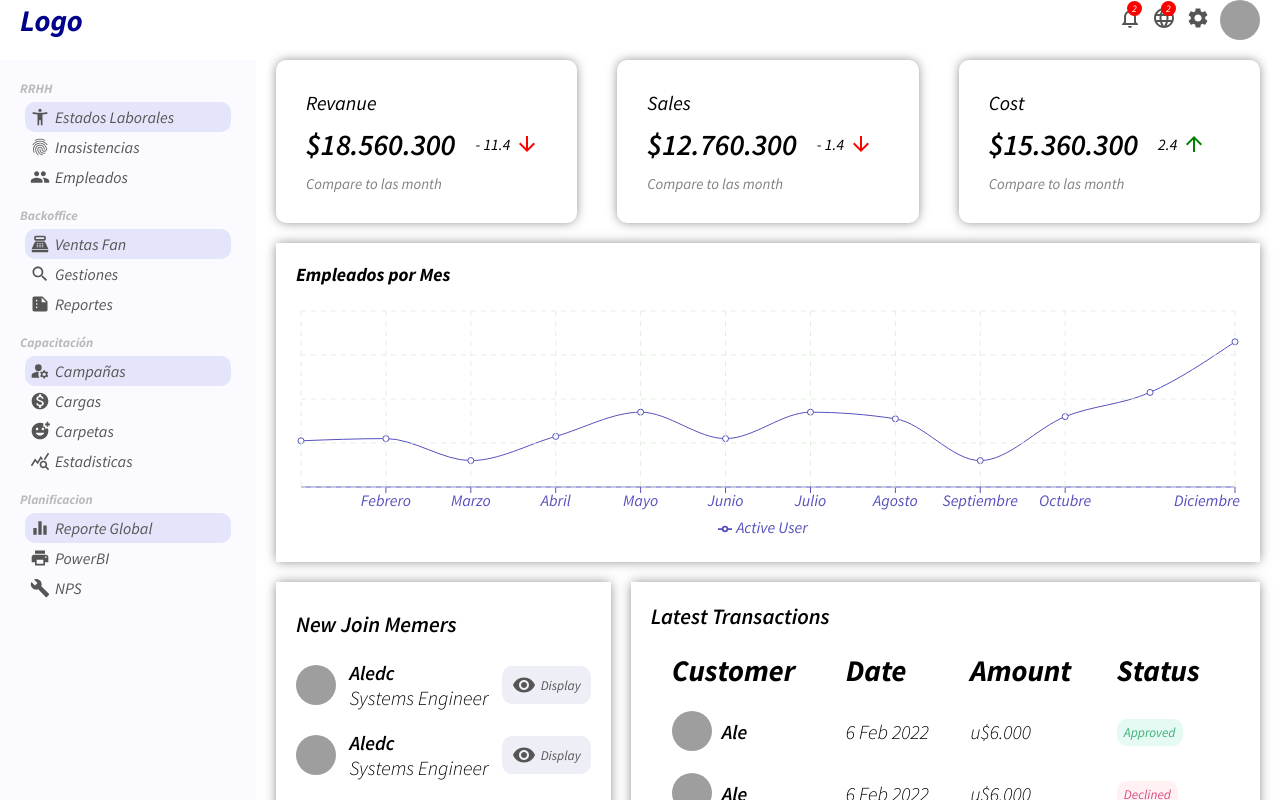
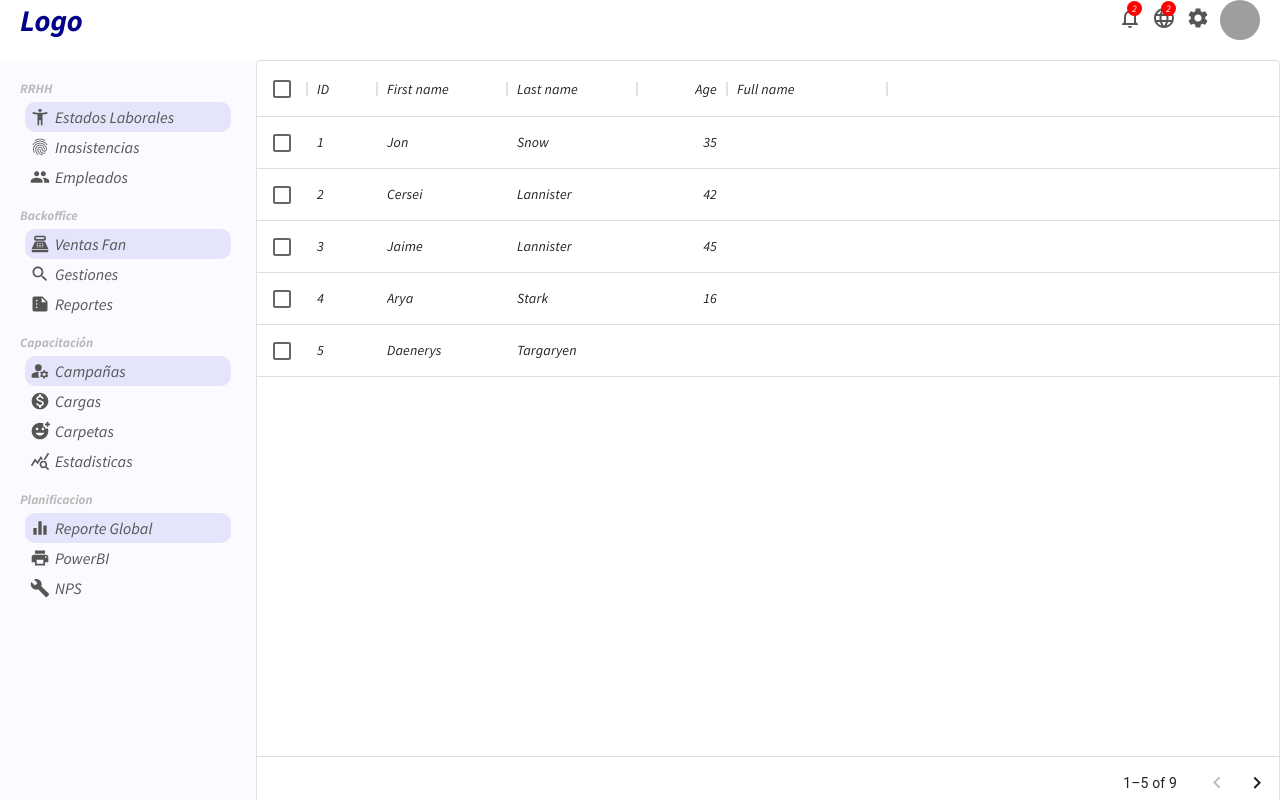
Before and after one commit to aledc7/react_admin_dashboard, a React (Create React App) app: page /users in a window 1280 px wide. Shown: the top 800 px of the page. Built offline with nearby package versions, Linux system fonts and the light colour scheme; grey boxes are pictures that could not be loaded.

Commit message:
Agrego react router y Data Table de Material UI

```diff
--- a/package.json
+++ b/package.json
@@ -7,11 +7,13 @@
     "@emotion/styled": "^11.6.0",
     "@mui/icons-material": "^5.3.1",
     "@mui/material": "^5.4.0",
+    "@mui/x-data-grid": "^5.5.0",
     "@testing-library/jest-dom": "^5.16.2",
     "@testing-library/react": "^12.1.2",
     "@testing-library/user-event": "^13.5.0",
     "react": "^17.0.2",
     "react-dom": "^17.0.2",
+    "react-router-dom": "^6.2.1",
     "react-scripts": "5.0.0",
     "recharts": "^2.1.8",
     "web-vitals": "^2.1.4"
--- a/src/components/App/App.jsx
+++ b/src/components/App/App.jsx
@@ -1,19 +1,31 @@
-import { Topbar }  from "../Topbar/Topbar.jsx";
+import { Topbar } from "../Topbar/Topbar.jsx";
 import { Sidebar } from "../Sidebar/Sidebar.jsx";
 import './app.css';
-import { Home} from '../pages/Home/home.jsx'
+import { Home } from '../pages/Home/home.jsx'
 import Box from '@mui/material/Box';
+
+import {
+  BrowserRouter,
+  Routes,
+  Route
+} from "react-router-dom";
+import { Userlist } from "../pages/UserList/UserList.jsx";
+
 
 function App() {
   return (
-    <Box className="App">
-      <Topbar/>
+    <BrowserRouter className="App">
+      <Topbar />
       <Box className="container">
-        <Sidebar/>
-        <Home/>
+        <Sidebar />
+        <Routes>
+          <Route path='/' element={<Home />}  />
+          <Route path='/users' element={<Userlist />}  />
+        </Routes>
+
       </Box>
 
-    </Box>
+    </BrowserRouter>
   );
 }
 
--- /dev/null
+++ b/src/components/pages/UserList/UserList.jsx
@@ -0,0 +1,54 @@
+import * as React from 'react';
+import { DataGrid } from '@mui/x-data-grid';
+
+import './userlist.css';
+function Userlist() {
+
+    const columns = [
+        { field: 'id', headerName: 'ID', width: 70 },
+        { field: 'firstName', headerName: 'First name', width: 130 },
+        { field: 'lastName', headerName: 'Last name', width: 130 },
+        {
+            field: 'age',
+            headerName: 'Age',
+            type: 'number',
+            width: 90,
+        },
+        {
+            field: 'fullName',
+            headerName: 'Full name',
+            description: 'This column has a value getter and is not sortable.',
+            sortable: false,
+            width: 160,
+        },
+    ];
+
+    const rows = [
+        { id: 1, lastName: 'Snow', firstName: 'Jon', age: 35 },
+        { id: 2, lastName: 'Lannister', firstName: 'Cersei', age: 42 },
+        { id: 3, lastName: 'Lannister', firstName: 'Jaime', age: 45 },
+        { id: 4, lastName: 'Stark', firstName: 'Arya', age: 16 },
+        { id: 5, lastName: 'Targaryen', firstName: 'Daenerys', age: null },
+        { id: 6, lastName: 'Melisandre', firstName: null, age: 150 },
+        { id: 7, lastName: 'Clifford', firstName: 'Ferrara', age: 44 },
+        { id: 8, lastName: 'Frances', firstName: 'Rossini', age: 36 },
+        { id: 9, lastName: 'Roxie', firstName: 'Harvey', age: 65 },
+    ];
+
+
+
+    return (
+        <div className='UserList'>
+            <DataGrid
+                rows={rows}
+                columns={columns}
+                pageSize={5}
+                rowsPerPageOptions={[5]}
+                checkboxSelection
+            />
+        </div>
+    )
+}
+
+
+export { Userlist }
--- /dev/null
+++ b/src/components/pages/UserList/userlist.css
@@ -0,0 +1,3 @@
+.UserList{
+    flex: 4;
+}
```
Also changed, not shown: 2 other files (tests, documents, lock files or other folders).
